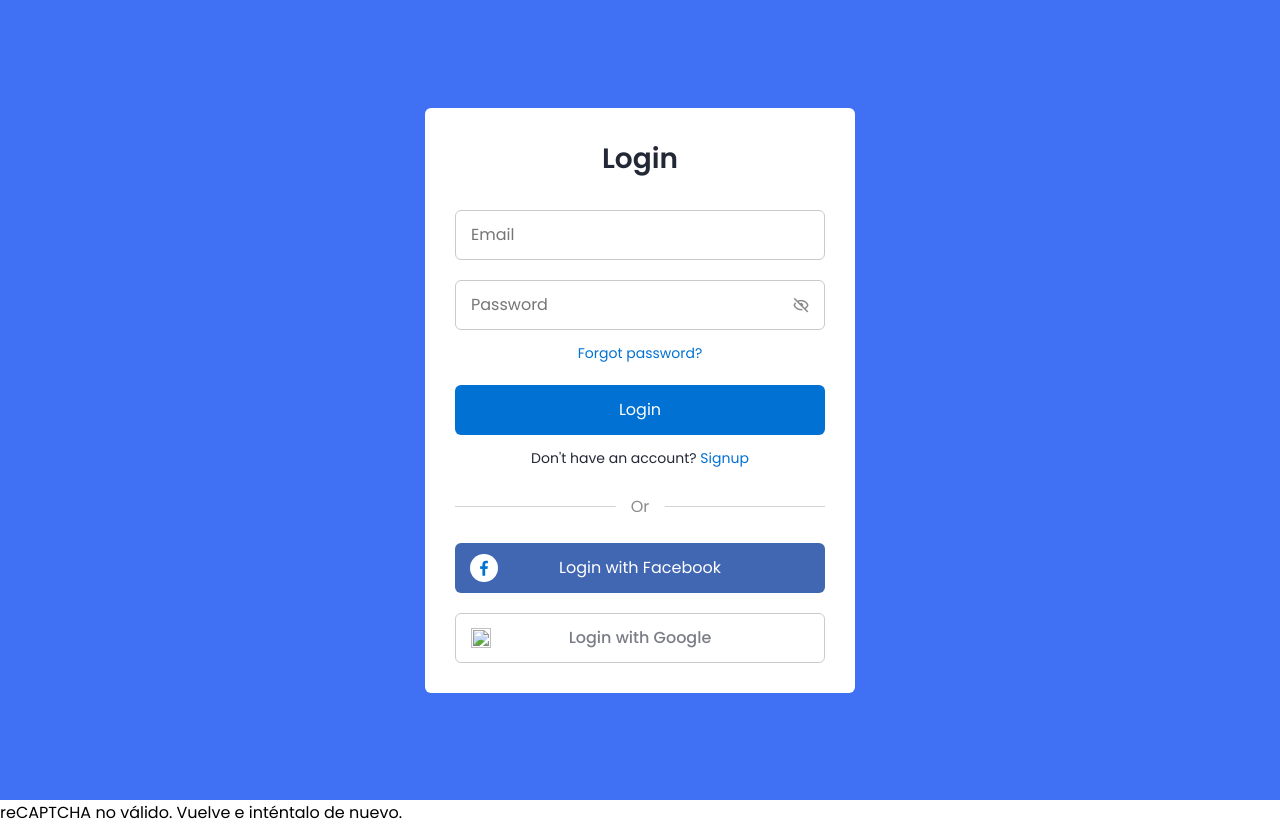
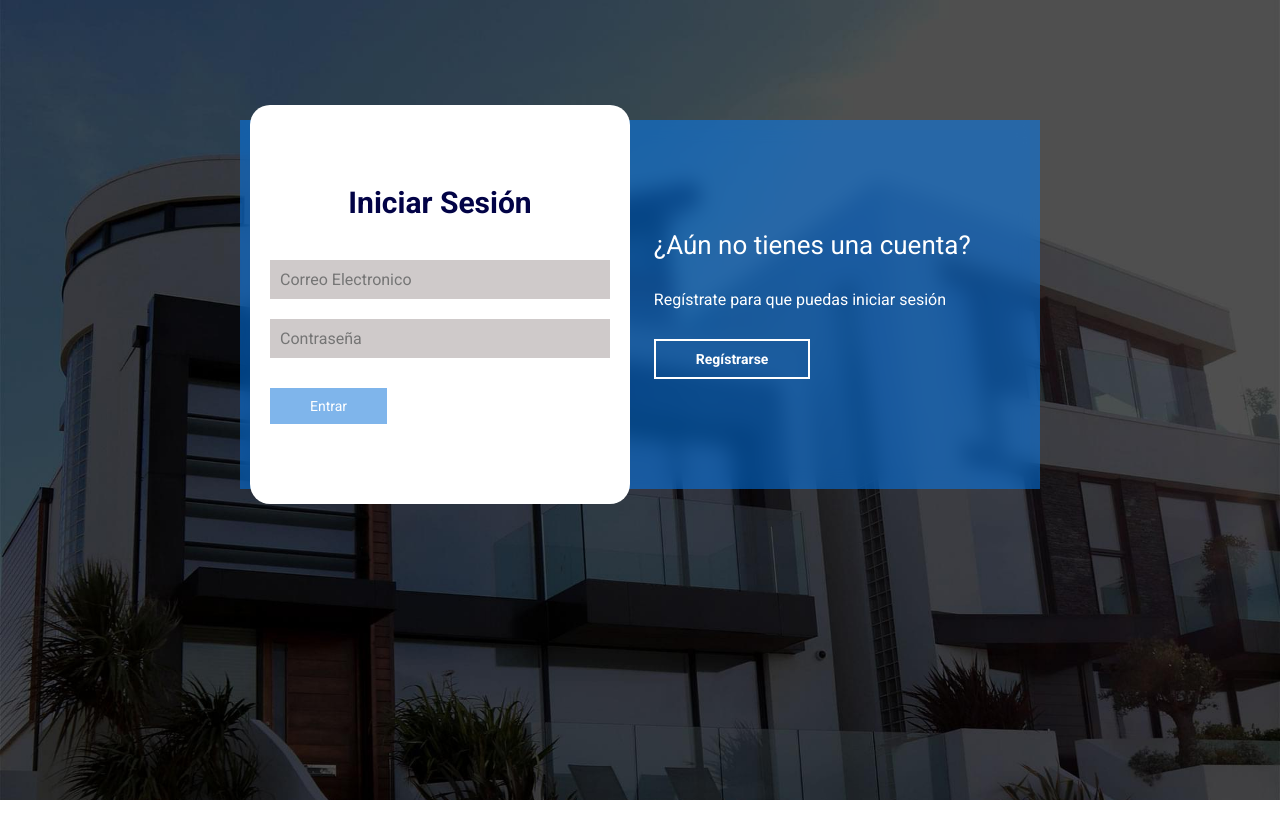
Before and after one commit to Juanhnc74/tuhogar360, a PHP site: page /login.php in a window 1280 px wide. After the commit the page ends 800 px from the top, so only its background shows below. Run offline with PHP 8.4, Linux system fonts and the light colour scheme; data that the repository does not hold is empty.

Commit message:
Add files via upload

```diff
--- /dev/null
+++ b/assets/css/estilos.css
@@ -0,0 +1,163 @@
+*{
+    margin: 0;
+    padding: 0;
+    box-sizing: border-box;
+    text-decoration: none;
+    font-family: 'Roboto', sans-serif;
+}
+body{
+    /* para el fondo de la pantalla  */
+    background-image: url("../images/principal.jpg");
+    background-size: cover;
+    background-repeat: no-repeat;
+    background-position: center;
+    background-attachment: fixed;
+}
+main{
+    width: 100%;
+    padding: 20px;
+    margin: auto;
+    margin-top: 100px;
+}
+.contenedor__todo{
+    width: 100%;
+    max-width: 800px;
+    margin: auto;
+    position: relative;
+}
+.caja__trasera{
+
+    width: 100%;
+    padding: 10px 20px;
+    display: flex;
+    justify-content: center;
+    backdrop-filter: blur(10px);
+    background-color: rgba(0, 128, 255, 0.5);
+}
+.caja__trasera div{
+    margin:100px 40px;
+    color:white;
+    transition:all 500ms;
+}
+.caja__trasera div p,
+.caja__trasera div button{
+    margin-top: 30px;
+}
+.caja__trasera div h3{
+    font-weight: 400;
+    font-size: 26px;
+}
+.caja__trasera button{
+    padding: 10px 40px;
+    border: 2px solid#fff;
+    background: transparent;
+    font-size: 14px;
+    font-weight:600 ;
+    cursor: pointer;
+    color: white;
+    outline: none;
+    transform: all 300ms;
+}
+.caja__trasera button:hover{
+    background: #fff;
+    color: rgba(0, 128, 255, 0.5);
+}
+/* Formularios  */
+.contenedor__login-register{
+    display: flex;
+    align-items: center;
+    width: 100%;
+    max-width: 380px;
+    position: relative;
+    top: -185px;
+    left: 10px;
+
+    transition: left 500ms cubic-bezier(0.175,0.885,0.320, 1.275);
+}
+.contenedor__login-register form{
+    width: 100%;
+    padding: 80px 20px;
+    background: #fff;
+    position:absolute;
+    border-radius:20px;
+}
+.contenedor__login-register form h2{
+    font-size: 30px;
+    text-align: center;
+    margin-bottom: 20px;
+    color: rgb(2, 3, 70);
+}
+.contenedor__login-register form input{
+    width:100%;
+    margin-top: 20px;
+    padding: 10px;
+    border: none;
+    background: #cfcaca;
+    font-size: 16px;
+    outline: none;/*quita un contorno negro como de seleccion*/
+}
+
+select {
+    padding: 10px; /* Espacio interno alrededor del elemento */
+    font-size: 14px; /* Tamaño de fuente */
+    border: 1px solid #ccc; /* Borde con color gris claro */
+    border-radius: 5px; /* Bordes redondeados */
+}
+
+/* Estilo para el elemento label */
+label {
+    font-size: 14px; /* Tamaño de fuente más grande para el label */
+    display: block; /* Hace que el label ocupe toda la anchura disponible */
+    margin-top: 10px;
+    margin-bottom: -10px; /* Espacio inferior para separar el label del select */
+}
+
+
+.contenedor__login-register form button{
+    padding: 10px 40px;
+    margin-top: 30px;
+    border: none;
+    font-size: 14px;
+    background: rgba(1, 108, 215, 0.5);
+    color:white;
+    cursor: pointer;
+    outline:none;
+}
+.formulario__login{
+    opacity: 1;
+    display: block;
+}
+.formulario__register{
+    display: none;
+}
+
+
+
+
+
+
+/*trabjando en el responsive design*/
+@media screen and (max-width: 850px) {
+    main{
+        margin-top: 50px;
+    }
+    .caja__trasera{
+        max-width: 350px;
+        height: 300px;
+        flex-direction: column;
+        margin: auto;
+    }
+    .caja__trasera div{
+        margin: 0px;
+        position: absolute;
+    }
+    /*formulario*/
+    .contenedor__login-register{
+        top: -10px;
+        left: -5px;
+        margin: auto;
+    }
+    .contenedor__login-register form{
+        position: relative;
+    }
+}
--- /dev/null
+++ b/assets/js/script.js
@@ -0,0 +1,74 @@
+document.getElementById("btn__iniciar-sesion").addEventListener("click", iniciarSesion);//manda a llmaar a la funcion
+document.getElementById("btn__registrarse").addEventListener("click", register);
+window.addEventListener("resize",anchoPagina)
+
+
+//declaracion de variables
+var contenedor_login_register=document.querySelector(".contenedor__login-register");//manda a llamar a la clase
+var formulario_login=document.querySelector(".formulario__login");
+var formulario_register=document.querySelector(".formulario__register");
+var caja_trasera_login=document.querySelector(".caja__trasera-login");
+var caja_trasera_register=document.querySelector(".caja__trasera-register");
+
+
+
+function iniciarSesion(){
+    if(window.innerWidth>850)
+    {
+        formulario_register.style.display="none";
+        contenedor_login_register.style.left="10px";
+        formulario_login.style.display="block";
+        caja_trasera_register.style.opacity="1";
+        caja_trasera_login.style.opacity="0";
+    }
+    else
+    {
+        formulario_register.style.display="none";
+        contenedor_login_register.style.left="0px";
+        formulario_login.style.display="block";
+        caja_trasera_register.style.display="block";
+        caja_trasera_login.style.display="none";
+
+    }
+}
+
+function register()
+{
+    if(window.innerWidth>850)
+    {
+        formulario_register.style.display="block";
+        contenedor_login_register.style.left="410px";
+        formulario_login.style.display="none";
+        caja_trasera_register.style.opacity="0";
+        caja_trasera_login.style.opacity="1";
+    }
+    else
+    {
+        formulario_register.style.display="block";
+        contenedor_login_register.style.left="0px";
+        formulario_login.style.display="none";
+        caja_trasera_register.style.display="none";
+        caja_trasera_login.style.display="block";
+        caja_trasera_login.style.opacity="1 ";
+
+    }
+}
+function anchoPagina()
+{
+    if(window.innerWidth>850)
+    {
+        caja_trasera_login.style.display="block";
+        caja_trasera_register.style.display="block";
+    }
+    else
+    {
+        caja_trasera_register.style.display="block";
+        caja_trasera_register.style.opacity="1";
+        caja_trasera_login.style.display="none";
+        formulario_login.style.display="block";
+        formulario_login.style.display="block";
+        formulario_register.style.display="none";
+        contenedor_login_register.style.left="0px";
+    }
+}
+anchoPagina();//se ejecuta para que no se encimen las letras al recargar la pagina en modo responsive
--- a/login.php
+++ b/login.php
@@ -1,170 +1,68 @@
+<?php
+    session_start();
+    if (isset($_SESSION['usuario']))
+    {
+        header("location: bienvenida.php");
+    }
+
+
+?>
+
+
 <!DOCTYPE html>
 <html lang="en">
 <head>
     <meta charset="UTF-8">
-        <meta http-equiv="X-UA-Compatible" content="IE=edge">
     <meta name="viewport" content="width=device-width, initial-scale=1.0">
-        <title> Responsive Login and Signup Form </title>
+    <title>Registro Tu Hogar 360°</title>
 
-        <!-- CSS -->
-        <link rel="stylesheet" href="build/css/login.css">
+    <link href="https://fonts.googleapis.com/css2?family=Roboto:ital,wght@0,100;0,300;0,400;0,500;0,700;0,900;1,100;1,300;1,400;1,500;1,700;1,900&display=swap" rel="stylesheet">
 
-        <!-- Boxicons CSS -->
-        <link href='https://unpkg.com/boxicons@2.1.2/css/boxicons.min.css' rel='stylesheet'>
 
+    <link rel="stylesheet" href="assets/css/estilos.css">
 </head>
 <body>
-        <section class="container forms">
-            <div class="form login">
-                <div class="form-content">
-                    <header>Login</header>
-                    <form action="#">
-                        <div class="field input-field">
-                            <input type="email" placeholder="Email" class="input">
+
+        <main>
+
+            <div class="contenedor__todo">
+                <div class="caja__trasera">
+                    <div class="caja__trasera-login">
+                        <h3>¿Ya tienes una cuenta?</h3>
+                        <p>Inicia sesión para entrar en la página</p>
+                        <button id="btn__iniciar-sesion">Iniciar Sesión</button>
                     </div>
-
-                        <div class="field input-field">
-                            <input type="password" placeholder="Password" class="password">
-                            <i class='bx bx-hide eye-icon'></i>
-                        </div>
-
-                        <div class="form-link">
-                            <a href="#" class="forgot-pass">Forgot password?</a>
-                        </div>
-
-                        <div class="field button-field">
-                            <button>Login</button>
-                        </div>
-                    </form>
-
-                    <div class="form-link">
-                        <span>Don't have an account? <a href="#" class="link signup-link">Signup</a></span>
+                    <div class="caja__trasera-register">
+                        <h3>¿Aún no tienes una cuenta?</h3>
+                        <p>Regístrate para que puedas iniciar sesión</p>
+                        <button id="btn__registrarse">Regístrarse</button>
                     </div>
                 </div>
 
-                <div class="line"></div>
-
-                <div class="media-options">
-                    <a href="#" class="field facebook">
-                        <i class='bx bxl-facebook facebook-icon'></i>
-                        <span>Login with Facebook</span>
-                    </a>
-                </div>
-
-                <div class="media-options">
-                    <a href="#" class="field google">
-                        <img src="#" alt="" class="google-img">
-                        <span>Login with Google</span>
-                    </a>
-                </div>
-
-            </div>
-
-            <!-- Signup Form -->
-
-            <div class="form signup">
-                <div class="form-content">
-                    <header>Signup</header>
-                    <form action="#">
-                        <div class="field input-field">
-                            <input type="email" placeholder="Email" class="input">
-                        </div>
-
-                        <div class="field input-field">
-                            <input type="password" placeholder="Create password" class="password">
-                        </div>
-
-                        <div class="field input-field">
-                            <input type="password" placeholder="Confirm password" class="password">
-                            <i class='bx bx-hide eye-icon'></i>
-                        </div>
-
-                        <div class="field button-field">
-                            <button>Signup</button>
-                        </div>
+                <!--Formulario de Login y registro-->
+                <div class="contenedor__login-register">
+                    <!--Login-->
+                    <form action="" class="formulario__login">
+                        <h2>Iniciar Sesión</h2>
+                        <input type="text" placeholder="Correo Electronico">
+                        <input type="password" placeholder="Contraseña">
+                        <button>Entrar</button>
                     </form>
 
-                    <div class="form-link">
-                        <span>Already have an account? <a href="#" class="link login-link">Login</a></span>
+                    <!--Register-->
+                    <form action="php/registro_usuario_be.php" method="POST" class="formulario__register">
+                        <h2>Regístrarse</h2>
+                        <input type="text" placeholder="Nombre completo" name="nombre_completo">
+                        <input type="text" placeholder="Correo Electronico" name="correo">
+                        <input type="text" placeholder="Usuario" name="usuario">
+                        <input type="password" placeholder="Contraseña" name="contrasena">
+                        <button>Regístrarse</button>
+                    </form>
                 </div>
             </div>
 
-                <div class="line"></div>
+        </main>
 
-                <div class="media-options">
-                    <a href="#" class="field facebook">
-                        <i class='bx bxl-facebook facebook-icon'></i>
-                        <span>Login with Facebook</span>
-                    </a>
-                </div>
-
-                <div class="media-options">
-                    <a href="#" class="field google">
-                        <img src="#" alt="" class="google-img">
-                        <span>Login with Google</span>
-                    </a>
-                </div>
-
-            </div>
-        </section>
-
-        <!-- JavaScript -->
-        <script src="jquery/jquery.js"></script>
+        <script src="assets/js/script.js"></script>
 </body>
 </html>
-
-<?php
-
-// Conectar a la base de datos (reemplaza los valores con los tuyos)
-$servername = "localhost";
-$username = "root";
-$dbname = "tuhogar";
-
-$conn = new mysqli($servername, $username, $dbname );
-
-// Verificar la conexión
-if ($conn->connect_error) {
-    die("Error de conexión a la base de datos: " . $conn->connect_error);
-}
-
-// Verificar reCAPTCHA
-$recaptcha_secret = "TU_CLAVE_SECRETA_RECAPTCHA";
-$recaptcha_response = $_POST['g-recaptcha-response'];
-
-$recaptcha_url = 'https://www.google.com/recaptcha/api/siteverify';
-$recaptcha_data = [
-    'secret' => $recaptcha_secret,
-    'response' => $recaptcha_response,
-];
-
-$options = [
-    'http' => [
-        'header' => "Content-type: application/x-www-form-urlencoded\r\n",
-        'method' => 'POST',
-        'content' => http_build_query($recaptcha_data),
-    ],
-];
-
-$context = stream_context_create($options);
-$recaptcha_result = file_get_contents($recaptcha_url, false, $context);
-$recaptcha_data = json_decode($recaptcha_result);
-
-if (!$recaptcha_data->success) {
-    die("reCAPTCHA no válido. Vuelve e inténtalo de nuevo.");
-}
-
-// Procesar el formulario de inicio de sesión
-$username = $_POST['username'];
-$password = $_POST['password'];
-
-$sql = "SELECT * FROM usuarios WHERE username = '$username' AND password = '$password'";
-$result = $conn->query($sql);
-
-if ($result->num_rows > 0) {
-    echo "Inicio de sesión exitoso para $username";
-} else {
-    echo "Credenciales incorrectas";
-}
-
-$conn->close();
-?>
```
Also changed, not shown: login_hogar360.sql (added, +61 -0 lines), php/conexion_be.php (added, +13 -0 lines), php/registro_usuario_be.php (added, +23 -0 lines), assets/images/principal.jpg (added). Lines whose indentation alone changed are shown as unchanged.
